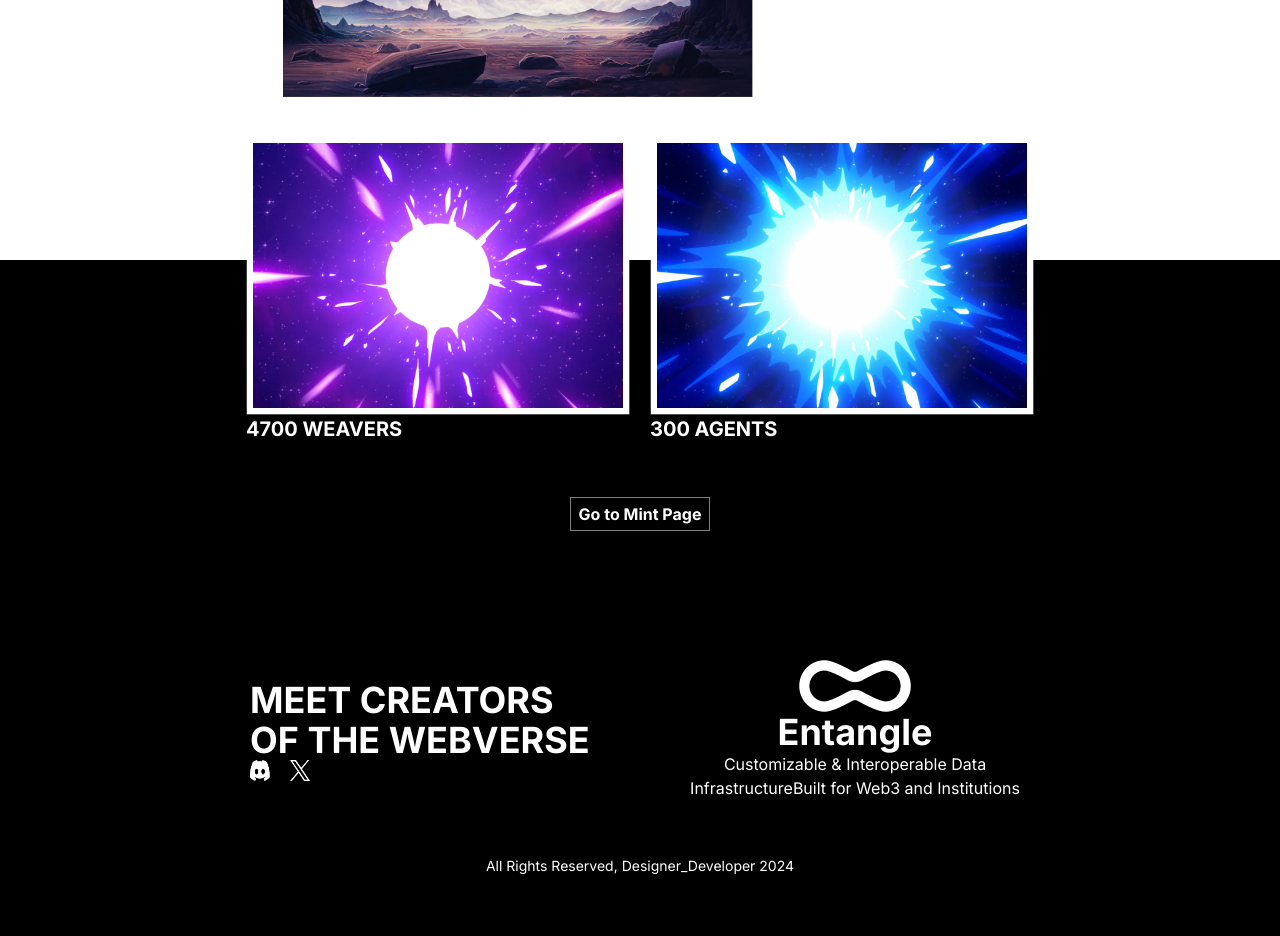
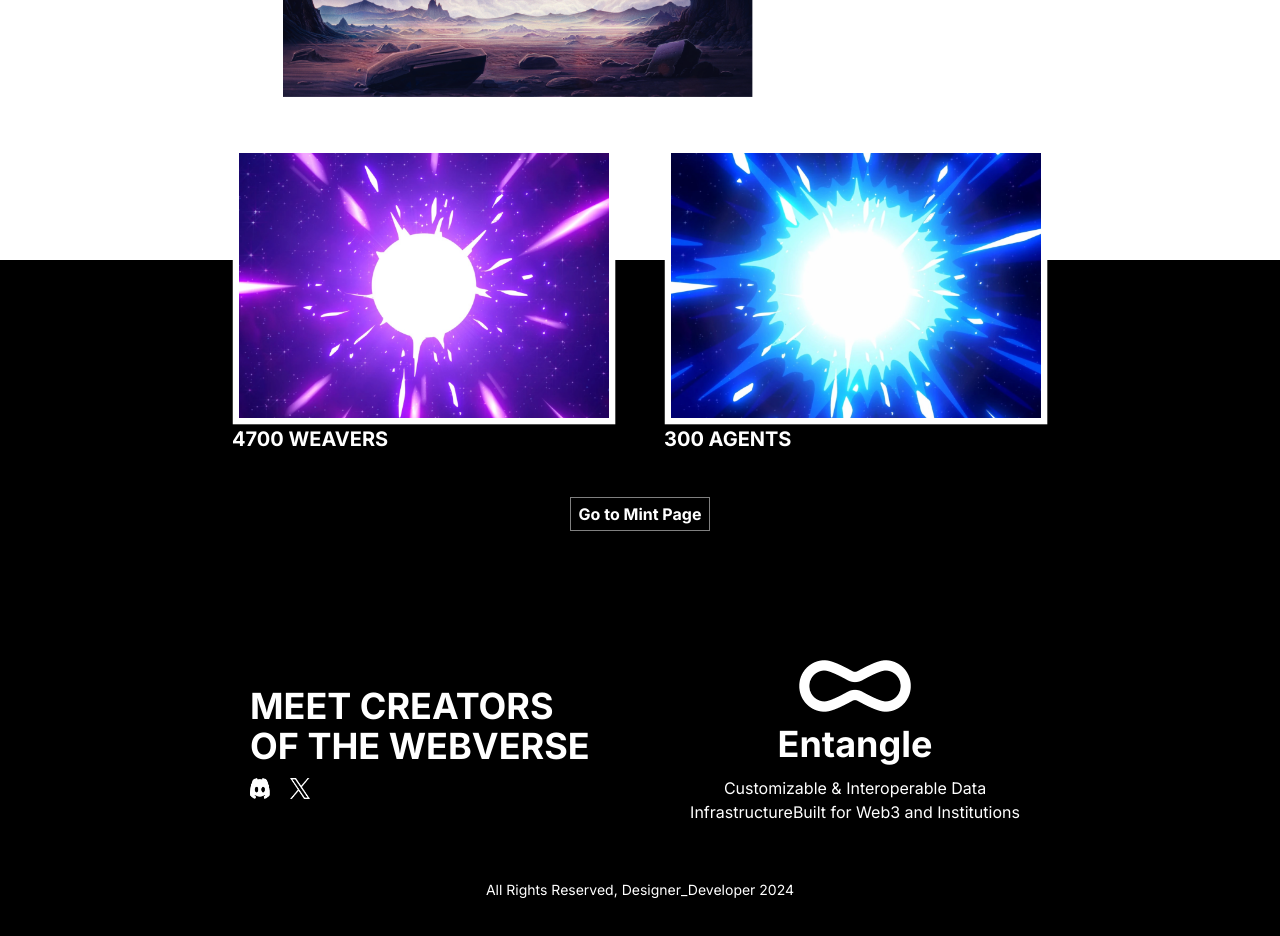
Before and after one commit to Knowledge-JO/webverse, a Next.js app: page / in a window 1280 px wide. Shown: the part 1660-2596 px from the top of the page. Built offline with nearby package versions, Linux system fonts and the light colour scheme.

Commit message:
added some spacing

```diff
--- a/components/Footer.tsx
+++ b/components/Footer.tsx
@@ -6,7 +6,7 @@ const Footer = () => {
        <div className="">
             <div className="mt-[300px] md:mt-[400px] flex flex-col lg:flex-row items-center justify-center gap-20 mb-14 ">
                 <div className="text-center lg:text-left">
-                    <p className="font-bold px-10 md:px-0 md:text-4xl w-[350px]">MEET CREATORS OF THE WEBVERSE</p>
+                    <p className="font-bold px-10 md:px-0 md:text-4xl w-[350px] mb-3">MEET CREATORS OF THE WEBVERSE</p>
                     <div className="flex justify-center lg:justify-start gap-5 px-10 md:px-0">
                         <img src={discord.src} className="w-5" alt="" />
                         <img src={twitter.src} className="w-5" alt="" />
@@ -15,10 +15,10 @@ const Footer = () => {
 
                 <div>
                     <div className="w-[350px] flex justify-center">
-                        <img src={entangle.src} className="w-28" alt="" />
+                        <img src={entangle.src} className="w-28 mb-3" alt="" />
                     </div>
                     <div className="text-center w-[350px]">
-                        <p className="font-bold text-4xl">Entangle</p>
+                        <p className="font-bold text-4xl mb-3">Entangle</p>
                         <p className="px-10 md:px-0">Customizable & Interoperable Data InfrastructureBuilt for Web3 and Institutions</p>
                     </div>
                 </div>
--- a/components/WeaversSection.tsx
+++ b/components/WeaversSection.tsx
@@ -23,7 +23,7 @@ const WeaversSection = () => {
                 </div>
             </div>
 
-            <div className="flex justify-center gap-5 text-white mt-32 absolute w-full bottom-[0] top-[470px] md:mt-14 px-10">
+            <div className="flex justify-center gap-5 md:gap-12 text-white mt-32 absolute w-full bottom-[0] top-[480px] md:mt-14 px-10">
                 <div>
                     <img src={purple.src} className="w-80 md:w-96" alt="" />
                     <p className="font-bold md:text-xl">4700 WEAVERS</p>
```
